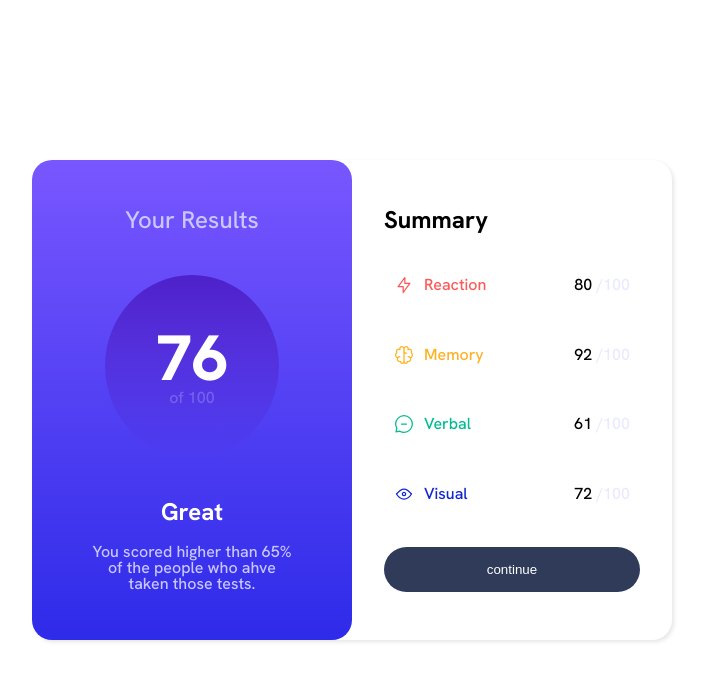
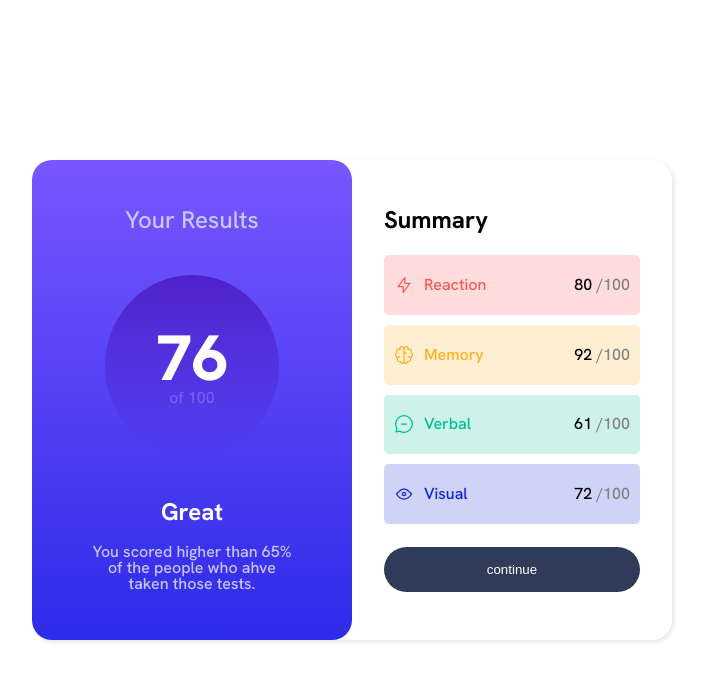
Before and after one commit to TylerAycock/result-summary, a React (Vite) app: page / in a window 1280 px wide. Shown: the top 680 px of the page, without its empty margins (288-993 px from the left). Built offline with nearby package versions, Linux system fonts and the light colour scheme.

Commit message:
finished component

```diff
--- a/src/components/Results.css
+++ b/src/components/Results.css
@@ -61,7 +61,7 @@
 }
 
 .hundred{
-    color:hsla(241, 100%, 89%, .4);
+    color: gray;
 }
 
 .icon-container{
--- a/src/components/Results.jsx
+++ b/src/components/Results.jsx
@@ -24,11 +24,12 @@ const Results = () => {
     const backgroundColor = backgroundColors[index % backgroundColors.length];
 
     return (
-      <div key={index} className="category">
-        <div
-          styler={{ backgroundColor: backgroundColor }}
-          className="icon-container"
-        >
+      <div
+        key={index}
+        className="category"
+        style={{ backgroundColor: backgroundColor }}
+      >
+        <div className="icon-container">
           <img src={item.icon} alt={`${item.category} Icon`} />
           <h3 style={{ color }}>{item.category}</h3>
         </div>
```
